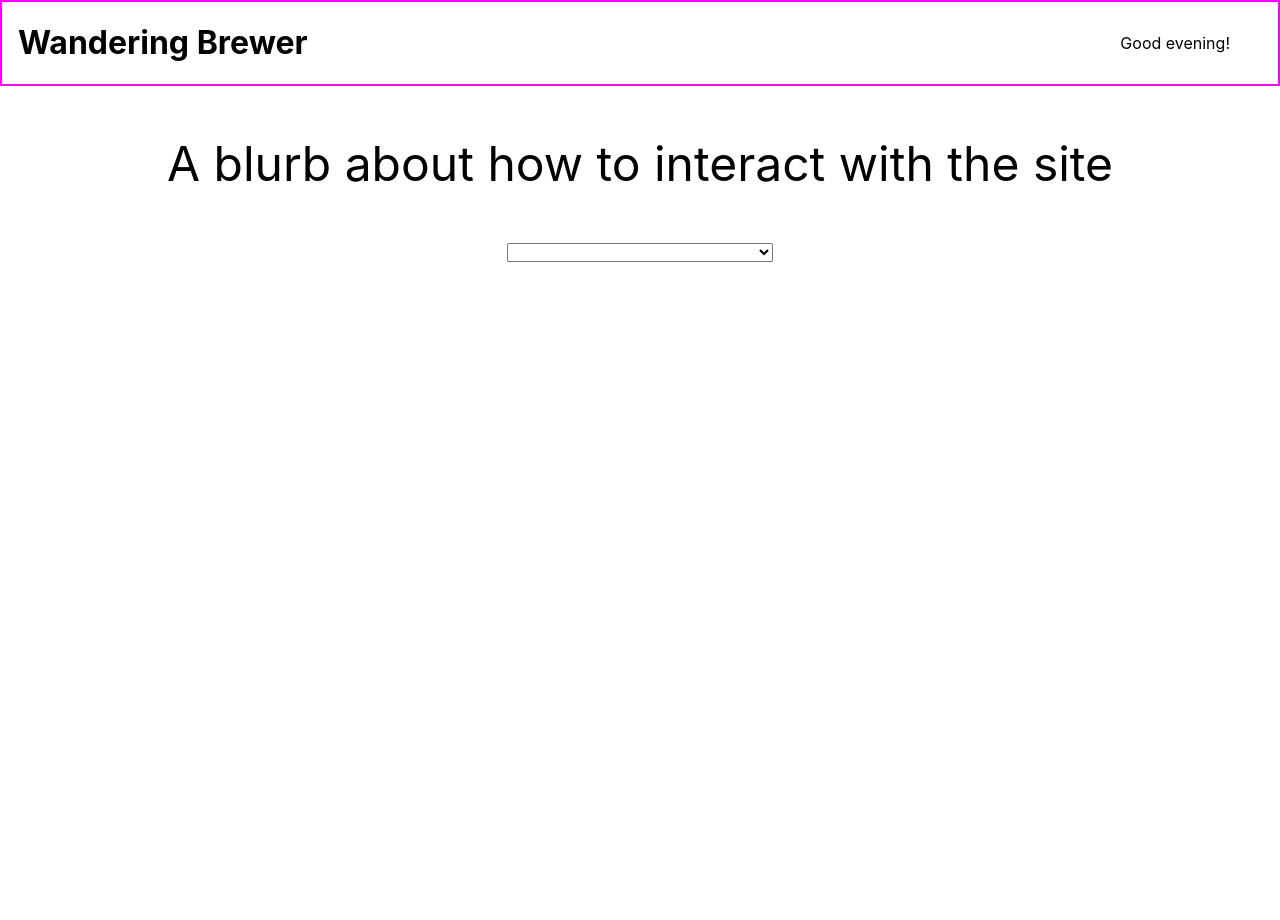
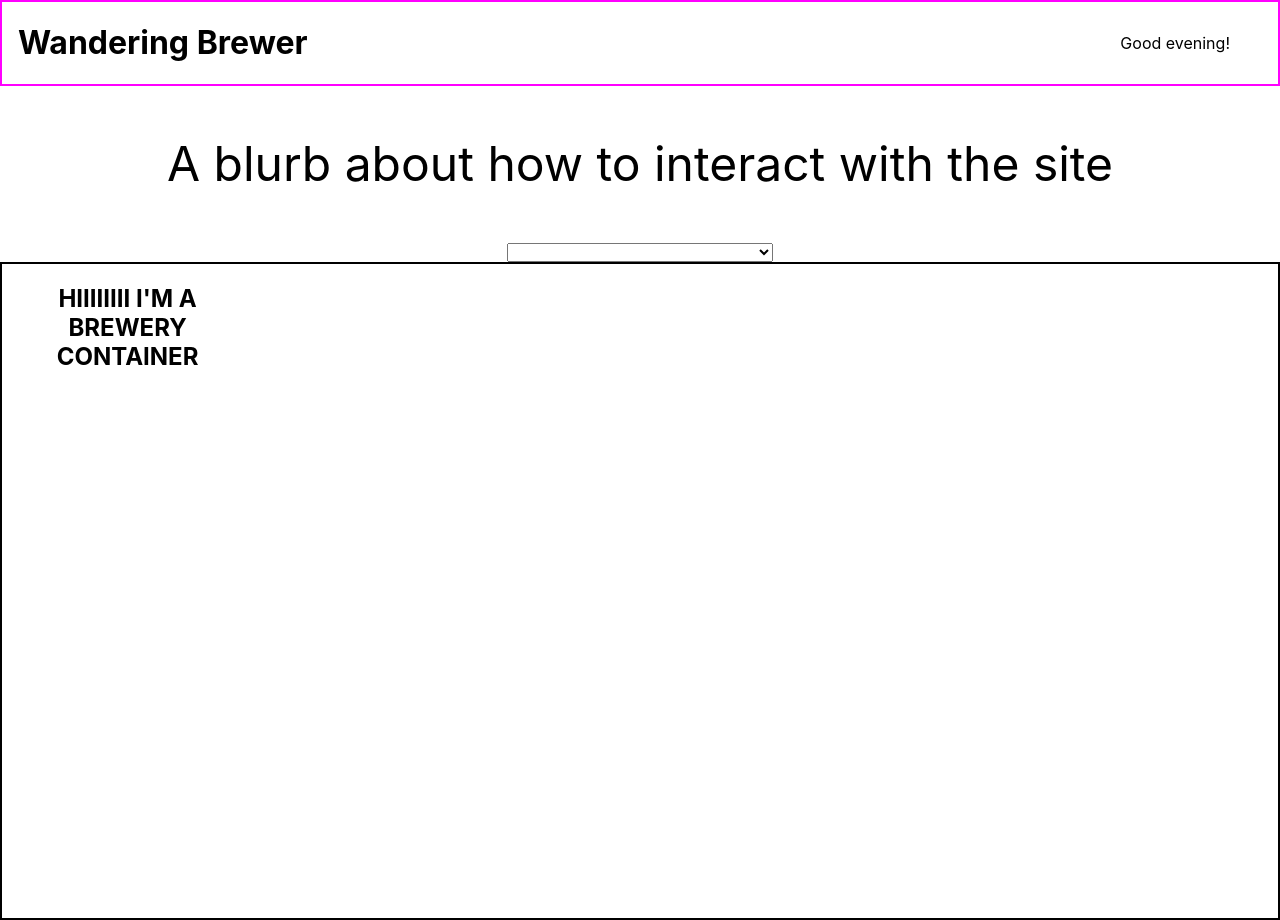
Before and after one commit to abodnar1/wandering-brewer, a React (Create React App) app: page / in a window 1280 px wide. Before the commit the page ends 800 px from the top, so only its background shows below. Built offline with nearby package versions, Linux system fonts and the light colour scheme.

Commit message:
Build Breweries container component

```diff
--- a/src/Components/App/App.js
+++ b/src/Components/App/App.js
@@ -3,12 +3,14 @@ import React from "react";
 import "./App.css";
 import Header from "../Header/Header";
 import Form from "../Form/Form";
+import Breweries from "../Breweries/Breweries";
 
 const App = () => {
   return (
     <div className="App">
       <Header />
       <Form />
+      <Breweries />
     </div>
   );
 };
--- /dev/null
+++ b/src/Components/Breweries/Breweries.css
@@ -0,0 +1,8 @@
+.breweries-container {
+  display: grid;
+  grid-template-columns: repeat(5, 1fr);
+  grid-template-rows: repeat(5, 1fr);
+  grid-column-gap: 5px;
+  grid-row-gap: 5px;
+  border: 2px solid black;
+}
--- /dev/null
+++ b/src/Components/Breweries/Breweries.js
@@ -0,0 +1,12 @@
+import React from "react";
+import "./Breweries.css";
+
+const Breweries = () => {
+  return (
+    <div className="breweries-container">
+      <h2>HIIIIIIII I'M A BREWERY CONTAINER</h2>
+    </div>
+  );
+};
+
+export default Breweries;
```
